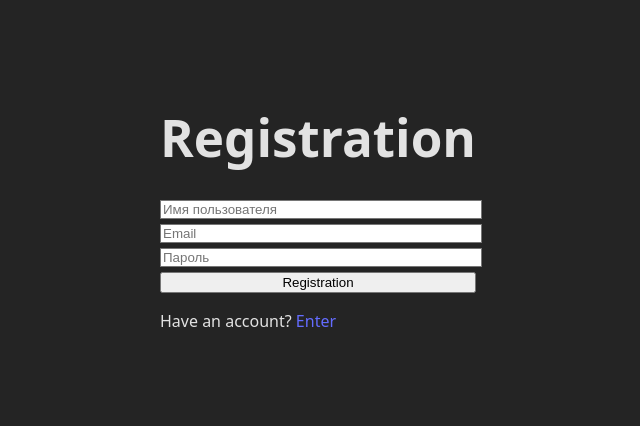
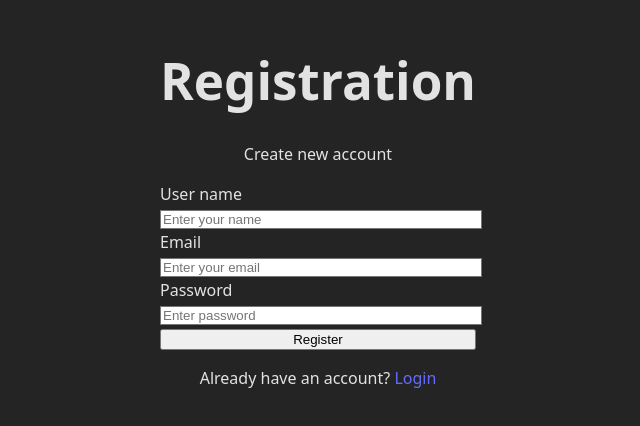
Before and after one commit to PlayOnGame001/internatura, a React (Vite) app: page /reg in a window 1280 px wide. Shown: the part 188-614 px from the top of the page, without its empty margins (322-962 px from the left). Built offline with nearby package versions, Linux system fonts and the light colour scheme.

Commit message:
add reg\log in main

```diff
--- /dev/null
+++ b/src/UI/button.tsx
@@ -0,0 +1,42 @@
+// ui/Button.tsx
+import React from 'react';
+
+interface ButtonProps extends React.ButtonHTMLAttributes<HTMLButtonElement> {
+  variant?: 'primary' | 'secondary' | 'success' | 'danger';
+  size?: 'sm' | 'md' | 'lg';
+  fullWidth?: boolean;
+}
+
+export const Button: React.FC<ButtonProps> = ({
+  children,
+  variant = 'primary',
+  size = 'md',
+  fullWidth = false,
+  className = '',
+  ...props
+}) => {
+  const baseClasses = 'font-medium rounded transition-colors focus:outline-none focus:ring-2 focus:ring-offset-2';
+
+  const variantClasses = {
+    primary: 'bg-blue-600 text-white hover:bg-blue-700 focus:ring-blue-500',
+    secondary: 'bg-gray-600 text-white hover:bg-gray-700 focus:ring-gray-500',
+    success: 'bg-green-600 text-white hover:bg-green-700 focus:ring-green-500',
+    danger: 'bg-red-600 text-white hover:bg-red-700 focus:ring-red-500',
+  };
+
+  const sizeClasses = {
+    sm: 'px-3 py-1.5 text-sm',
+    md: 'px-4 py-2 text-base',
+    lg: 'px-6 py-3 text-lg',
+  };
+
+  const widthClass = fullWidth ? 'w-full' : '';
+
+  const classes = `${baseClasses} ${variantClasses[variant]} ${sizeClasses[size]} ${widthClass} ${className}`.trim();
+
+  return (
+    <button className={classes} {...props}>
+      {children}
+    </button>
+  );
+};
--- /dev/null
+++ b/src/UI/index.ts
@@ -0,0 +1,2 @@
+export { Button } from './button';
+export { Input } from './input';
--- /dev/null
+++ b/src/UI/input.tsx
@@ -0,0 +1,48 @@
+// ui/Input.tsx
+import React, { forwardRef } from 'react';
+
+interface InputProps extends React.InputHTMLAttributes<HTMLInputElement> {
+  label?: string;
+  error?: string;
+  fullWidth?: boolean;
+  variant?: 'default' | 'error';
+}
+
+export const Input = forwardRef<HTMLInputElement, InputProps>(({
+  label,
+  error,
+  fullWidth = true,
+  variant = 'default',
+  className = '',
+  ...props
+}, ref) => {
+  const baseClasses = 'border rounded px-3 py-2 transition-colors focus:outline-none focus:ring-2 focus:ring-offset-1';
+
+  const variantClasses = {
+    default: 'border-gray-300 focus:border-blue-500 focus:ring-blue-500',
+    error: 'border-red-500 focus:border-red-500 focus:ring-red-500',
+  };
+
+  const widthClass = fullWidth ? 'w-full' : '';
+  const inputVariant = error ? 'error' : variant;
+
+  const classes = `${baseClasses} ${variantClasses[inputVariant]} ${widthClass} ${className}`.trim();
+
+  return (
+    <div className={fullWidth ? 'w-full' : ''}>
+      {label && (
+        <label className="block text-sm font-medium text-gray-700 mb-1">
+          {label}
+        </label>
+      )}
+      <input
+        ref={ref}
+        className={classes}
+        {...props}
+      />
+      {error && (
+        <p className="text-red-500 text-sm mt-1">{error}</p>
+      )}
+    </div>
+  );
+});
--- a/src/pages/LoginPage.tsx
+++ b/src/pages/LoginPage.tsx
@@ -2,10 +2,17 @@ import { useForm } from "react-hook-form";
 import { z } from "zod";
 import { zodResolver } from "@hookform/resolvers/zod";
 import { useNavigate, Link } from "react-router-dom";
+import { Button, Input } from "../UI";
 
 const schema = z.object({
-  username: z.string().min(3),
-  password: z.string().min(3),
+  username: z
+    .string()
+    .min(1, "Имя пользователя обязательно для заполнения")
+    .min(3, "Имя пользователя должно содержать минимум 3 символа"),
+  password: z
+    .string()
+    .min(1, "Пароль обязателен для заполнения")
+    .min(3, "Пароль должен содержать минимум 3 символа"),
 });
 
 type FormData = z.infer<typeof schema>;
@@ -27,23 +34,25 @@ export default function LoginPage() {
   };
 
   return (
-    <div className="min-h-screen flex items-center justify-center">
-      <div className="w-full max-w-md bg-white p-8 rounded-lg shadow-lg space-y-4">
-        <h1 className="text-2xl font-bold">Enter</h1>
+    <div className="min-h-screen flex items-center justify-center bg-gray-50">
+      <div className="w-full max-w-md bg-white p-8 rounded-lg shadow-lg space-y-6">
+        <div className="text-center">
+          <h1 className="text-2xl font-bold text-gray-900">Login</h1>
+          <p className="text-gray-600 mt-2">Log in to your account</p>
+        </div>
 
         <form onSubmit={handleSubmit(onSubmit)} className="space-y-4">
-          <input {...register("username")} placeholder="User name" className="w-full border p-2 rounded" />
-          {errors.username && <p className="text-red-500">{errors.username.message}</p>}
-
-          <input {...register("password")} type="password" placeholder="Password" className="w-full border p-2 rounded" />
-          {errors.password && <p className="text-red-500">{errors.password.message}</p>}
-
-          <button type="submit" className="w-full bg-blue-600 text-white py-2 rounded">Enter</button>
+          <Input {...register("username")} label="Name" placeholder="Enter your name" error={errors.username?.message}/>
+          <Input {...register("password")} type="password" label="Password" placeholder="Enter password" error={errors.password?.message}/>
+          <Button type="submit" variant="primary" size="md" fullWidth className="mt-6">Login</Button>
         </form>
 
-        <p>
-          No account? <Link to="/reg" className="text-blue-500">Registration</Link>
-        </p>
+        <div className="text-center">
+          <p className="text-gray-600">
+            Don't have an account?{" "}
+            <Link to="/reg" className="text-blue-600 hover:text-blue-700 font-medium">Register</Link>
+          </p>
+        </div>
       </div>
     </div>
   );
--- a/src/pages/RegisterPage.tsx
+++ b/src/pages/RegisterPage.tsx
@@ -2,11 +2,27 @@ import { useForm } from "react-hook-form";
 import { z } from "zod";
 import { zodResolver } from "@hookform/resolvers/zod";
 import { useNavigate, Link } from "react-router-dom";
+import { Button, Input } from "../UI";
 
 const schema = z.object({
-  username: z.string().min(3),
-  email: z.string().email(),
-  password: z.string().min(3),
+  username: z
+    .string()
+    .min(3, "Имя пользователя должно содержать минимум 3 символа")
+    .max(20, "Имя пользователя не должно превышать 10 символов")
+    .regex(/^[a-zA-Z0-9_]+$/, "Имя пользователя может содержать только буквы, цифры и знак подчеркивания"),
+  email: z
+    .string()
+    .min(1, "Email обязателен для заполнения")
+    .email("Введите корректный email адрес")
+    .regex(
+      /^[a-zA-Z0-9._%+-]+@[a-zA-Z0-9.-]+\.[a-zA-Z]{2,}$/,
+      "Неверный формат email адреса"
+    ),
+  password: z
+    .string()
+    .min(4, "Пароль должен содержать минимум 4 символа")
+    .max(10, "Пароль не должен превышать 10 символов")
+    .regex(/\d/, "Пароль должен содержать хотя бы одну цифру")
 });
 
 type FormData = z.infer<typeof schema>;
@@ -18,33 +34,32 @@ export default function RegisterPage() {
   });
 
   const onSubmit = (data: FormData) => {
-    console.log("Регистрация:", data);
-    alert("Регистрация успешна (мокап)");
+    console.log("Register:", data);
+    alert("Register good (mockap)");
     navigate("/news");
   };
 
   return (
-    <div className="min-h-screen flex items-center justify-center">
-      <div className="w-full max-w-md bg-white !p-8 !rounded-lg !shadow-lg !space-y-4">
-        <h1 className="text-2xl font-bold">Registration</h1>
+    <div className="min-h-screen flex items-center justify-center bg-gray-50">
+      <div className="w-full max-w-md bg-white p-8 rounded-lg shadow-lg space-y-6">
+        <div className="text-center">
+          <h1 className="text-2xl font-bold text-gray-900">Registration</h1>
+          <p className="text-gray-600 mt-2">Create new account</p>
+        </div>
 
-        <form onSubmit={handleSubmit(onSubmit)} className="flex flex-col gap-[5px]">
-          <input {...register("username")} placeholder="Имя пользователя" className="w-full border p-2 rounded"/>
-          {errors.username && <p className="text-red-500">{errors.username.message}</p>}
-
-          <input {...register("email")} type="email" placeholder="Email" className="w-full border p-2 rounded"/>
-          {errors.email && <p className="text-red-500">{errors.email.message}</p>}
-          <input {...register("password")} type="password" placeholder="Пароль" className="w-full border p-2 rounded"/>
-          {errors.password && <p className="text-red-500">{errors.password.message}</p>}
-
-          <button type="submit" className="w-full bg-green-600 text-white py-2 rounded">
-            Registration
-          </button>
+        <form onSubmit={handleSubmit(onSubmit)} className="space-y-4">
+          <Input {...register("username")} label="User name" placeholder="Enter your name" error={errors.username?.message}/>
+          <Input {...register("email")} type="email" label="Email" placeholder="Enter your email" error={errors.email?.message}/>
+          <Input {...register("password")} type="password" label="Password" placeholder="Enter password" error={errors.password?.message}/>
+          <Button type="submit" variant="success" size="md" fullWidth className="mt-6">Register</Button>
         </form>
 
-        <p>
-          Have an account? <Link to="/log" className="text-blue-500">Enter</Link>
-        </p>
+        <div className="text-center">
+          <p className="text-gray-600">
+            Already have an account?{" "}
+            <Link to="/log" className="text-blue-600 hover:text-blue-700 font-medium">Login</Link>
+          </p>
+        </div>
       </div>
     </div>
   );
```
